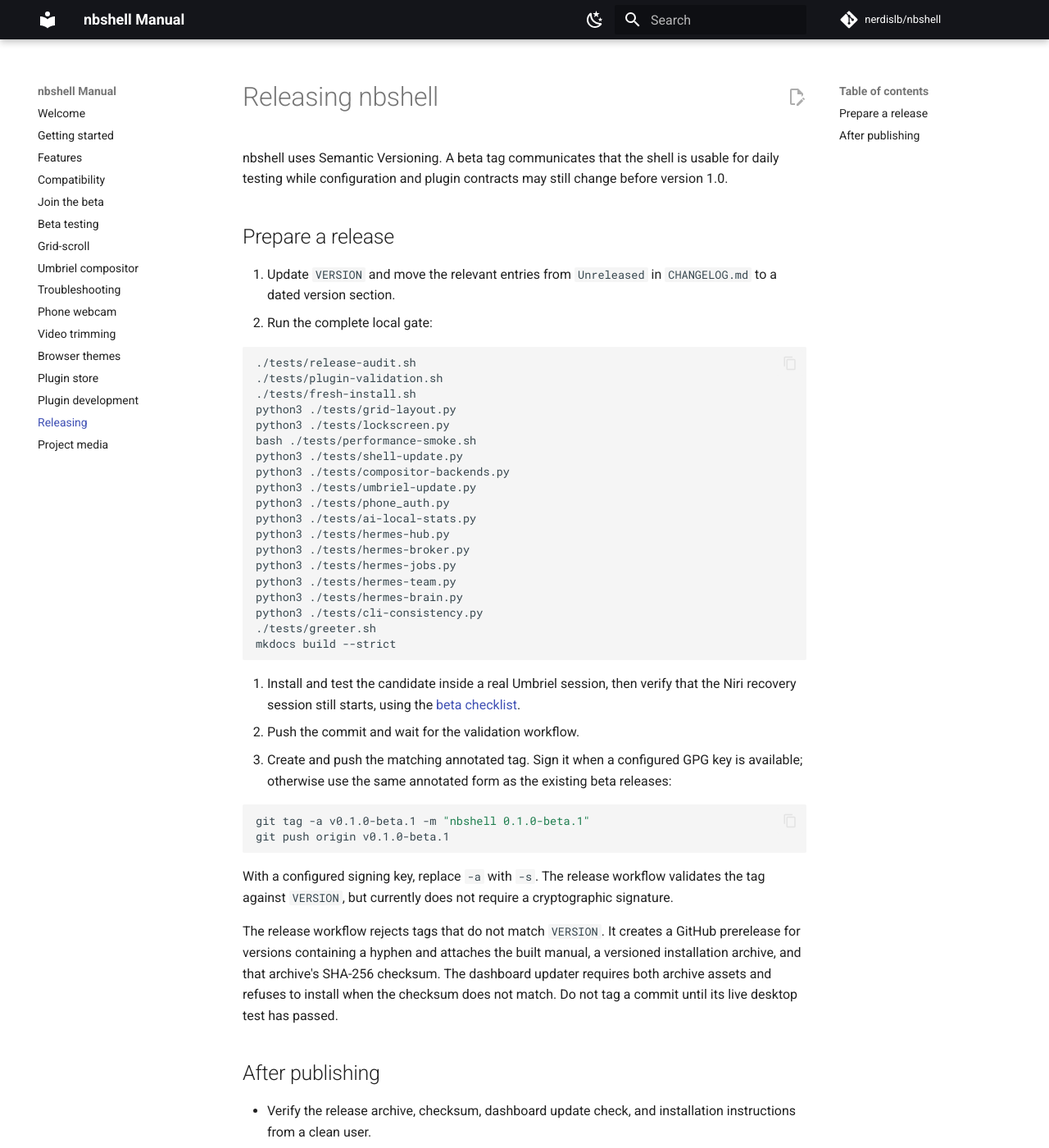
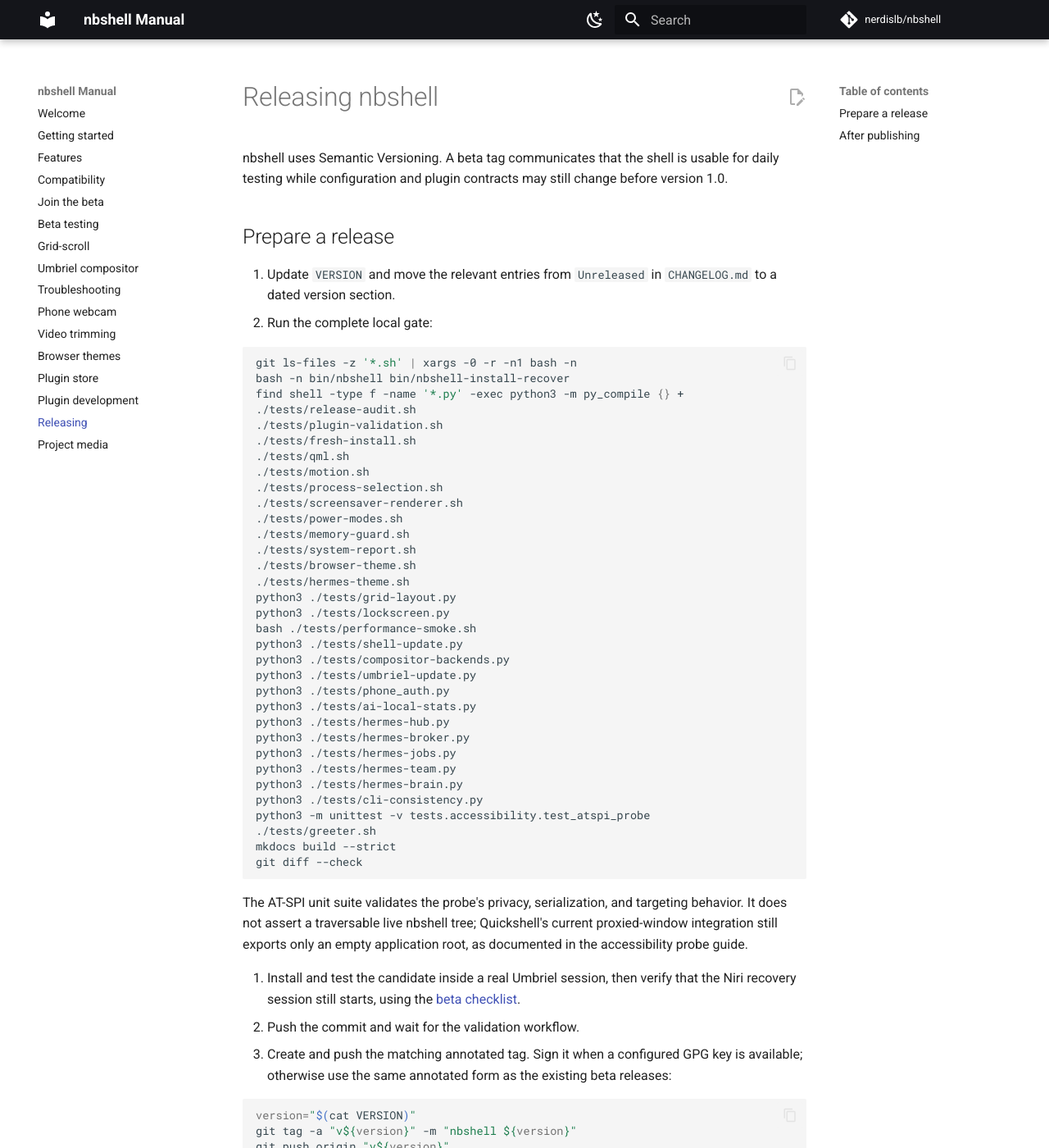
Before and after one commit to nerdislb/nbshell, an MkDocs documentation site: the page built from docs/releasing.md, in a window 1280 px wide and 1400 px high. Shown: the whole window at 82% size. Built offline with MkDocs 1.6.1 and Material for MkDocs 9.7.7, drawn with Linux system fonts in a browser that asks for light colours; comment, search, counter and statistics services are not loaded.

````diff
--- a/docs/releasing.md
+++ b/docs/releasing.md
@@ -11,9 +11,21 @@ change before version 1.0.
 2. Run the complete local gate:
 
    ```bash
+   git ls-files -z '*.sh' | xargs -0 -r -n1 bash -n
+   bash -n bin/nbshell bin/nbshell-install-recover
+   find shell -type f -name '*.py' -exec python3 -m py_compile {} +
    ./tests/release-audit.sh
    ./tests/plugin-validation.sh
    ./tests/fresh-install.sh
+   ./tests/qml.sh
+   ./tests/motion.sh
+   ./tests/process-selection.sh
+   ./tests/screensaver-renderer.sh
+   ./tests/power-modes.sh
+   ./tests/memory-guard.sh
+   ./tests/system-report.sh
+   ./tests/browser-theme.sh
+   ./tests/hermes-theme.sh
    python3 ./tests/grid-layout.py
    python3 ./tests/lockscreen.py
    bash ./tests/performance-smoke.sh
@@ -28,9 +40,16 @@ change before version 1.0.
    python3 ./tests/hermes-team.py
    python3 ./tests/hermes-brain.py
    python3 ./tests/cli-consistency.py
+   python3 -m unittest -v tests.accessibility.test_atspi_probe
    ./tests/greeter.sh
    mkdocs build --strict
+   git diff --check
    ```
+
+   The AT-SPI unit suite validates the probe's privacy, serialization, and
+   targeting behavior. It does not assert a traversable live nbshell tree;
+   Quickshell's current proxied-window integration still exports only an empty
+   application root, as documented in the accessibility probe guide.
 
 3. Install and test the candidate inside a real Umbriel session, then verify
    that the Niri recovery session still starts, using the
@@ -41,8 +60,9 @@ change before version 1.0.
    beta releases:
 
    ```bash
-   git tag -a v0.1.0-beta.1 -m "nbshell 0.1.0-beta.1"
-   git push origin v0.1.0-beta.1
+   version="$(cat VERSION)"
+   git tag -a "v${version}" -m "nbshell ${version}"
+   git push origin "v${version}"
    ```
 
    With a configured signing key, replace `-a` with `-s`. The release workflow
````
Also changed, not shown: CHANGELOG.md (+54 -1 lines), README.md (+5 -3 lines), docs/features.md (+13 -7 lines), 5 other files.
